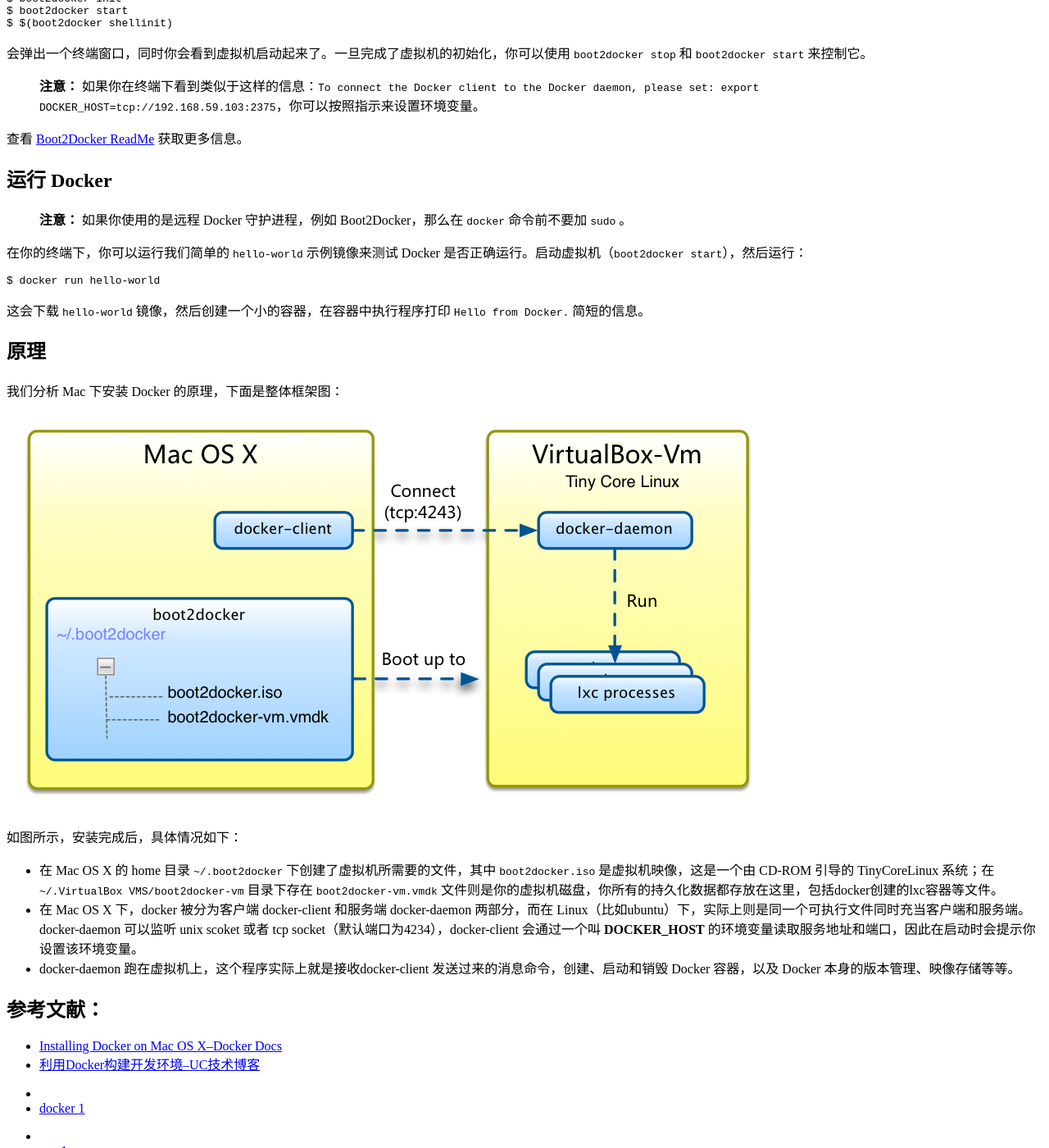
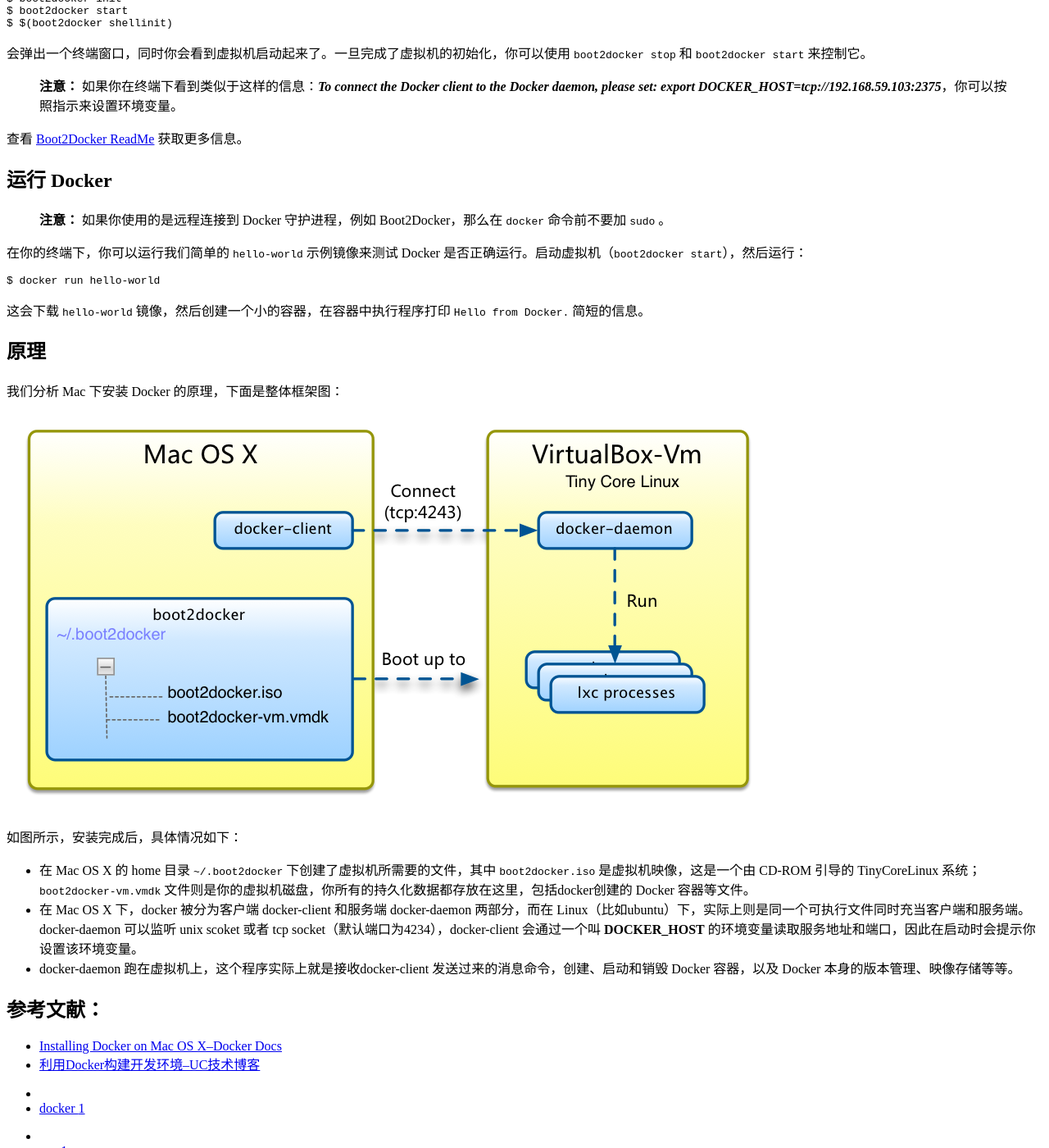
Before and after one commit to hazirguo/hazirguo.github.com, a Jekyll site: the page built from _posts/2015/2015-02-02-run_docker_under_osx.md, in a window 1280 px wide and 1400 px high, scrolled down 515 px. Shown: the whole window at 82% size. Built offline with Jekyll 4.4.1, drawn with Linux system fonts in a browser that asks for light colours; Markdown is read by kramdown in place of the engine named in the settings; comment, search, counter and statistics services are not loaded.

Commit message:
Update 2015-02-02-run_docker_under_osx.md

```diff
--- a/_posts/2015/2015-02-02-run_docker_under_osx.md
+++ b/_posts/2015/2015-02-02-run_docker_under_osx.md
@@ -25,14 +25,14 @@ $ $(boot2docker shellinit)
 
 会弹出一个终端窗口，同时你会看到虚拟机启动起来了。一旦完成了虚拟机的初始化，你可以使用 `boot2docker stop` 和 `boot2docker start` 来控制它。
 
-> **注意：** 如果你在终端下看到类似于这样的信息：`To connect the Docker client to the Docker daemon, please set: export  DOCKER_HOST=tcp://192.168.59.103:2375`，你可以按照指示来设置环境变量。
+> **注意：** 如果你在终端下看到类似于这样的信息：***To connect the Docker client to the Docker daemon, please set: export  DOCKER_HOST=tcp://192.168.59.103:2375***，你可以按照指示来设置环境变量。
 
 查看 [Boot2Docker ReadMe](https://github.com/boot2docker/boot2docker/blob/master/README.md) 获取更多信息。
 
 
 ## 运行 Docker
 
->**注意：** 如果你使用的是远程 Docker 守护进程，例如 Boot2Docker，那么在 `docker` 命令前不要加 `sudo` 。
+>**注意：** 如果你使用的是远程连接到 Docker 守护进程，例如 Boot2Docker，那么在 `docker` 命令前不要加 `sudo` 。
 
 在你的终端下，你可以运行我们简单的 `hello-world` 示例镜像来测试 Docker 是否正确运行。启动虚拟机（`boot2docker start`），然后运行：
 
@@ -51,7 +51,7 @@ $ docker run hello-world
 
 如图所示，安装完成后，具体情况如下：
 
-* 在 Mac OS X 的 home 目录 `~/.boot2docker` 下创建了虚拟机所需要的文件，其中 `boot2docker.iso` 是虚拟机映像，这是一个由 CD-ROM 引导的 TinyCoreLinux 系统；在 `~/.VirtualBox VMS/boot2docker-vm` 目录下存在  `boot2docker-vm.vmdk` 文件则是你的虚拟机磁盘，你所有的持久化数据都存放在这里，包括docker创建的lxc容器等文件。
+* 在 Mac OS X 的 home 目录 `~/.boot2docker` 下创建了虚拟机所需要的文件，其中 `boot2docker.iso` 是虚拟机映像，这是一个由 CD-ROM 引导的 TinyCoreLinux 系统； `boot2docker-vm.vmdk` 文件则是你的虚拟机磁盘，你所有的持久化数据都存放在这里，包括docker创建的 Docker 容器等文件。
 * 在 Mac OS X 下，docker 被分为客户端 docker-client 和服务端 docker-daemon 两部分，而在 Linux（比如ubuntu）下，实际上则是同一个可执行文件同时充当客户端和服务端。docker-daemon 可以监听 unix scoket 或者 tcp socket（默认端口为4234），docker-client 会通过一个叫 **DOCKER_HOST** 的环境变量读取服务地址和端口，因此在启动时会提示你设置该环境变量。
 *  docker-daemon 跑在虚拟机上，这个程序实际上就是接收docker-client 发送过来的消息命令，创建、启动和销毁 Docker 容器，以及 Docker 本身的版本管理、映像存储等等。
 
```
